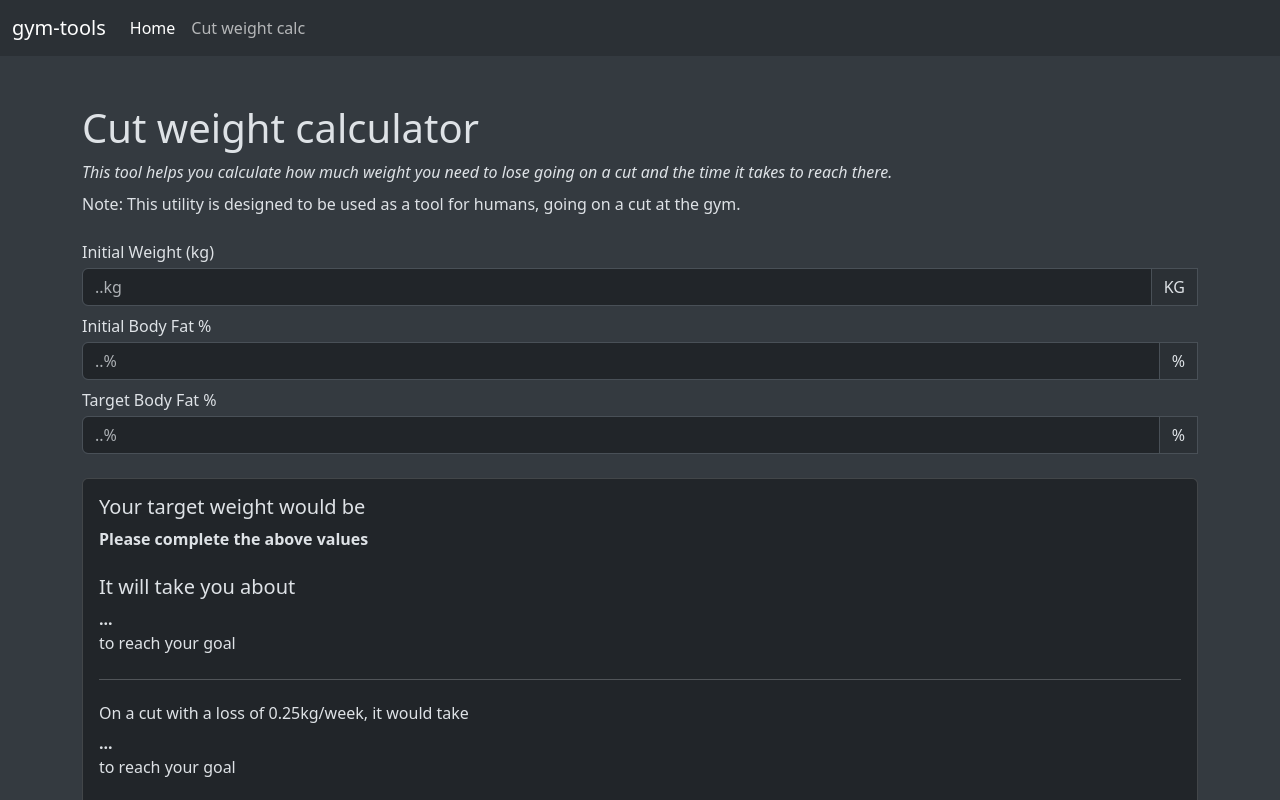
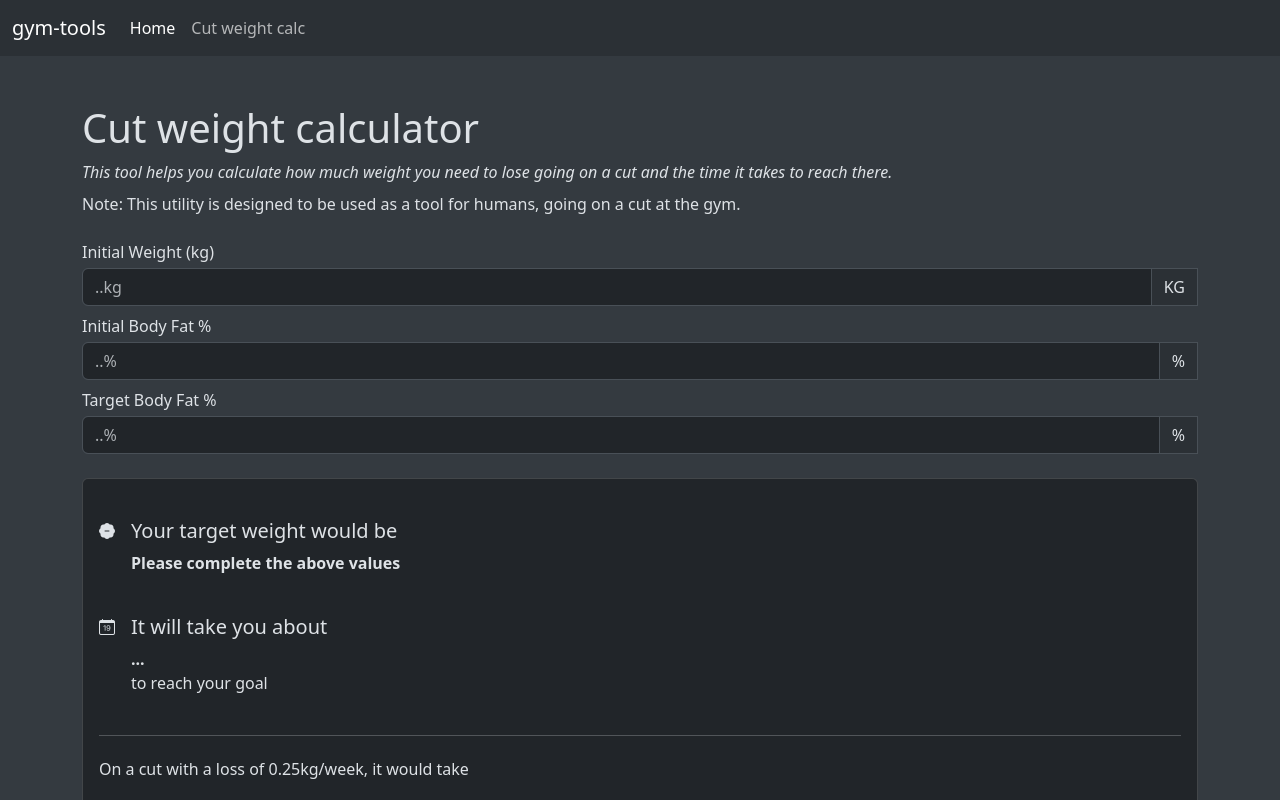
Before and after one commit to highpolarbear/bearservers-site-react, a React (Vite) app: page /gym-tools/weight-cut in a window 1280 px wide. Shown: the top 800 px of the page. Built offline with nearby package versions, Linux system fonts and the light colour scheme.

Commit message:
added icons

```diff
--- a/src/App.tsx
+++ b/src/App.tsx
@@ -1,4 +1,5 @@
 import "bootstrap/dist/css/bootstrap.css";
+import "bootstrap-icons/font/bootstrap-icons.css";
 import { BrowserRouter, Route, Routes } from "react-router-dom";
 import HomePage from "./pages/Homepage/Homepage";
 import WeightCutPage from "./pages/gymTools/WeightCutPage";
--- a/src/pages/gymTools/WeightCutPage.tsx
+++ b/src/pages/gymTools/WeightCutPage.tsx
@@ -198,20 +198,31 @@ const WeightCutPage = () => {
 
           <div className="card mt-4 mb-4">
             <div className="card-body">
+              <div className="d-flex flex-row mb-3 pt-4">
+                <i className="bi bi-patch-minus-fill pe-3"></i>
+                <div>
                   <h5 className="card-title">Your target weight would be</h5>
                   <strong id="results">
                     {resultWeight
                       ? `~${resultWeight.toFixed(2)} KG`
                       : "Please complete the above values"}
                   </strong>
+                </div>
+              </div>
 
-              <h5 className="card-title pt-4">It will take you about</h5>
+              <div className="d-flex flex-row mb-3 pt-4">
+                <i className="bi bi-calendar-date pe-3"></i>
+
+                <div>
+                  <h5 className="card-title">It will take you about</h5>
                   <strong id="resultsApproxTime">
                     {timePer50loss && timePer25loss
                       ? getAppoxTimeline(timePer50loss, timePer25loss)
                       : "..."}
                   </strong>
                   <p className="pb-2">to reach your goal</p>
+                </div>
+              </div>
 
               <hr />
 
```
Lines whose indentation alone changed are shown as unchanged.
